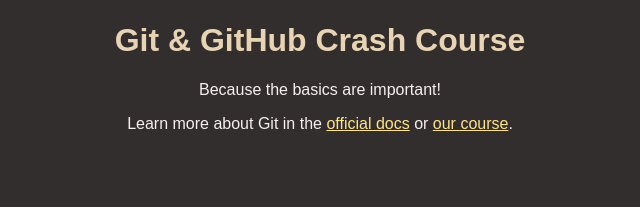
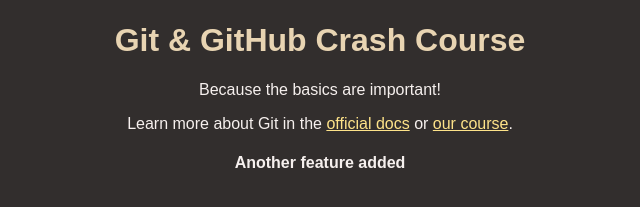
Before and after one commit to ShaunikGupta23/github-crash-course, a plain HTML site: page index.html in a window 1280 px wide. Shown: the part 147-354 px from the top of the page, without its empty margins (320-960 px from the left). Drawn offline with Linux system fonts and the light colour scheme.

Commit message:
added a h4 tag

```diff
--- a/index.html
+++ b/index.html
@@ -21,6 +21,7 @@
       Learn more about Git in the
       <a href="https://git-scm.com/book/en/v2">official docs</a> or
       <a href="https://acad.link/git">our course</a>.
+      <h4>Another feature added</h4>
     </p>
   </main>
 </body>
```
